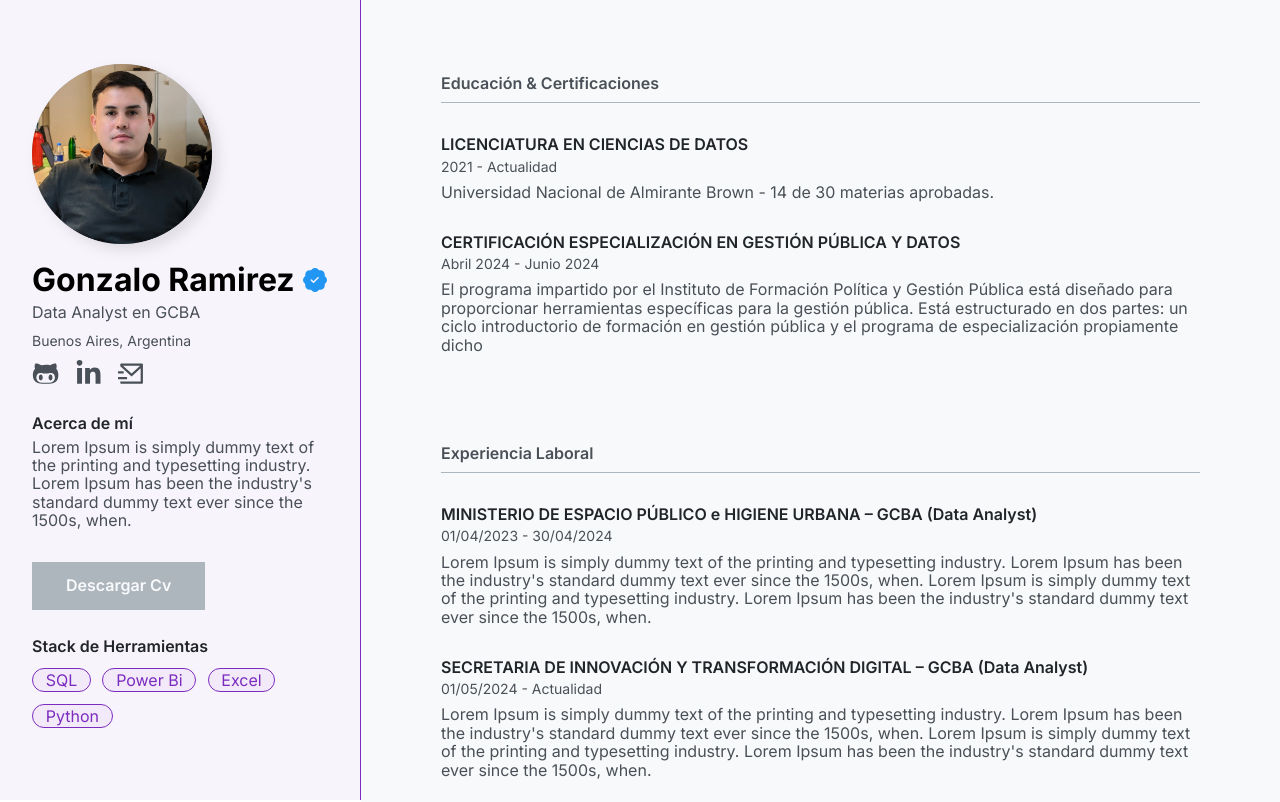
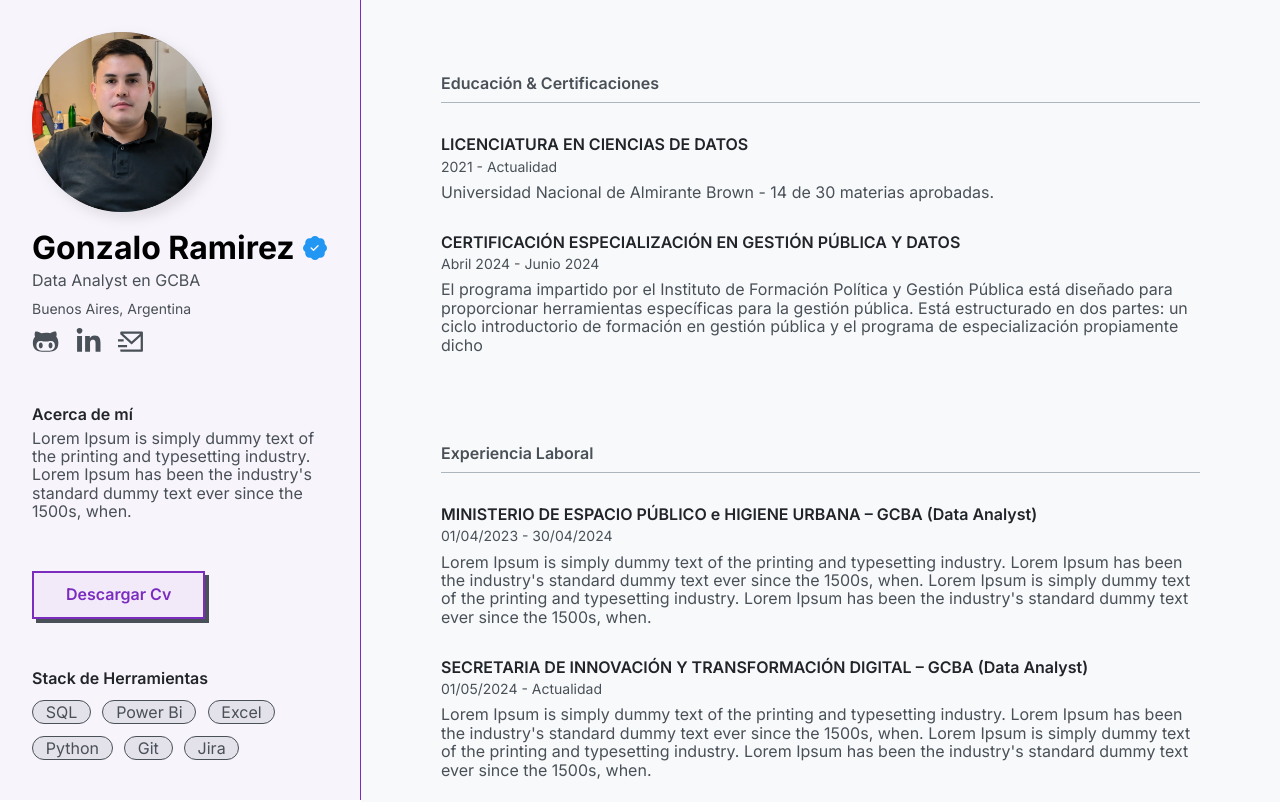
Before and after one commit to DataAnalystGabo/Portfolio-Web, a React (Vite) app: page / in a window 1280 px wide. Shown: the top 802 px of the page. Built offline with nearby package versions, Linux system fonts and the light colour scheme; a web font is replaced by a local one.

Commit message:
Se modificó los estilos del botón de descargar de CV y las pills de skills

```diff
--- a/src/App.jsx
+++ b/src/App.jsx
@@ -1,6 +1,6 @@
 import styled from "styled-components";
-import { Sidebar } from "./components/Sidebar";
-import { MainPage } from "./pages/MainPage";
+import { Sidebar } from "@components/Sidebar";
+import { MainPage } from "@pages/MainPage";
 
 function App() {
     return (
--- a/src/components/ButtonDownload.jsx
+++ b/src/components/ButtonDownload.jsx
@@ -11,26 +11,24 @@ export function ButtonDownload({ text = "This is button" }) {
 const Button = styled.button`
   width: max-content;
   padding: 0.8rem 2rem;
-    border: 2px solid var(--disabled-text);
-    color: var(--background);
-    background-color: var(--disabled-text);
+  border: 2px solid var(--primary-color);
+  color: var(--primary-color);
+  background-color: var(--background-sidebar);
+  box-shadow: 0.25rem 0.25rem var(--secondary-text);
   font-weight: var(--font-weight-medium);
   transition: all 0.2s;
   cursor: pointer;
-    margin-top: 2rem;
   box-sizing: border-box;
   &:hover {
     color: var(--primary-color);
     border: 2px solid var(--primary-color);
     background-color: var(--background-sidebar);
     box-shadow: 0.25rem 0.25rem var(--secondary-text);
-        transform: translate(-0.25rem, -0.25rem);
   }
   &:active {
-        transform: translate(0);
+    transform: translate(0.25rem, 0.25rem);
     box-shadow: none;
   }
   @media (max-width: 950px) {
-        margin-top: 1rem;
   }
 `;
--- a/src/components/CardProject.jsx
+++ b/src/components/CardProject.jsx
@@ -1,5 +1,5 @@
 import styled from "styled-components";
-import { ButtonReadMore } from "./ButtonReadMore";
+import { ButtonReadMore } from "@components/ButtonReadMore";
 
 export function CardProject({ title, children, body, bannerImage }) {
     return (
--- a/src/components/Sidebar.jsx
+++ b/src/components/Sidebar.jsx
@@ -1,12 +1,12 @@
 import styled from "styled-components";
-import { Pill } from "./Pill";
-import { CardDefault } from "./CardDefault";
-import { ButtonDownload } from "./ButtonDownload";
+import { Pill } from "@components/Pill";
+import { CardDefault } from "@components/CardDefault";
+import { ButtonDownload } from "@components/ButtonDownload";
 import { FaGithubAlt } from "react-icons/fa";
 import { FaLinkedinIn } from "react-icons/fa";
 import { RiMailSendLine } from "react-icons/ri";
 import { BsPatchCheckFill } from "react-icons/bs";
-import fotoPerfil from "../assets/fotoPerfil.webp";
+import fotoPerfil from "@assets/fotoPerfil.webp";
 
 export function Sidebar() {
   return (
@@ -59,15 +59,46 @@ export function Sidebar() {
                     industry's standard dummy text ever since the 1500s,
                     when.
                 "
-                >
+        ></CardDefault>
         <ButtonDownload text="Descargar Cv" />
-                </CardDefault>
         <CardDefault title="Stack de Herramientas">
           <Pills>
-                        <Pill skill={"SQL"} />
-                        <Pill skill={"Power Bi"} />
-                        <Pill skill={"Excel"} />
-                        <Pill skill={"Python"} />
+            <Pill
+              skill="SQL"
+              border="1.5px solid #495057"
+              backgroundColor="#4950571d"
+              color="#495057"
+            />
+            <Pill
+              skill="Power Bi"
+              border="1.5px solid #495057"
+              backgroundColor="#4950571d"
+              color="#495057"
+            />
+            <Pill
+              skill="Excel"
+              border="1.5px solid #495057"
+              backgroundColor="#4950571d"
+              color="#495057"
+            />
+            <Pill
+              skill="Python"
+              border="1.5px solid #495057"
+              backgroundColor="#4950571d"
+              color="#495057"
+            />
+            <Pill
+              skill="Git"
+              border="1.5px solid #495057"
+              backgroundColor="#4950571d"
+              color="#495057"
+            />
+            <Pill
+              skill="Jira"
+              border="1.5px solid #495057"
+              backgroundColor="#4950571d"
+              color="#495057"
+            />
           </Pills>
         </CardDefault>
       </Container>
@@ -83,7 +114,7 @@ const Container = styled.div`
   display: flex;
   flex-direction: column;
   justify-content: space-between;
-    padding: 4rem 2rem;
+  padding: 2rem 2rem;
   background-color: var(--background-sidebar);
   border-right: 1px solid var(--primary-color);
   box-sizing: border-box;
--- a/vite.config.js
+++ b/vite.config.js
@@ -3,5 +3,12 @@ import react from '@vitejs/plugin-react-swc'
 
 // https://vitejs.dev/config/
 export default defineConfig({
-  plugins: [react()],
-})
+    plugins: [react()],
+    resolve: {
+        alias: {
+            "@components": "/src/components",
+            "@assets": "/src/assets",
+            "@pages": "/src/pages",
+        },
+    },
+});
```
Also changed, not shown: src/pages/MainPage.jsx (+4 -4 lines). Lines whose indentation alone changed are shown as unchanged.
